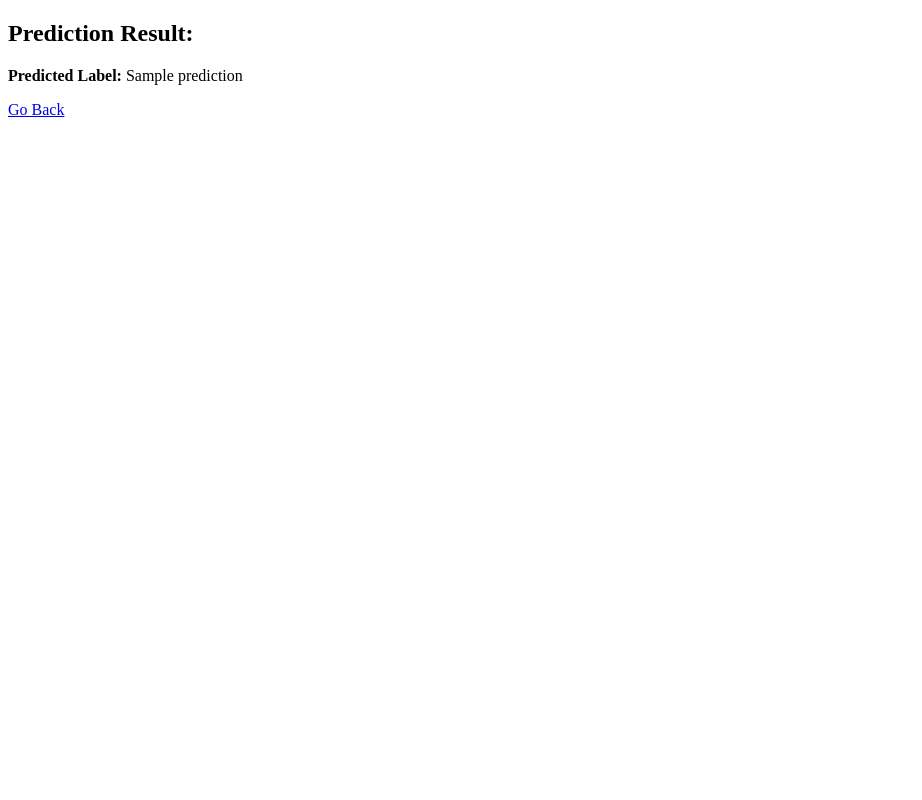
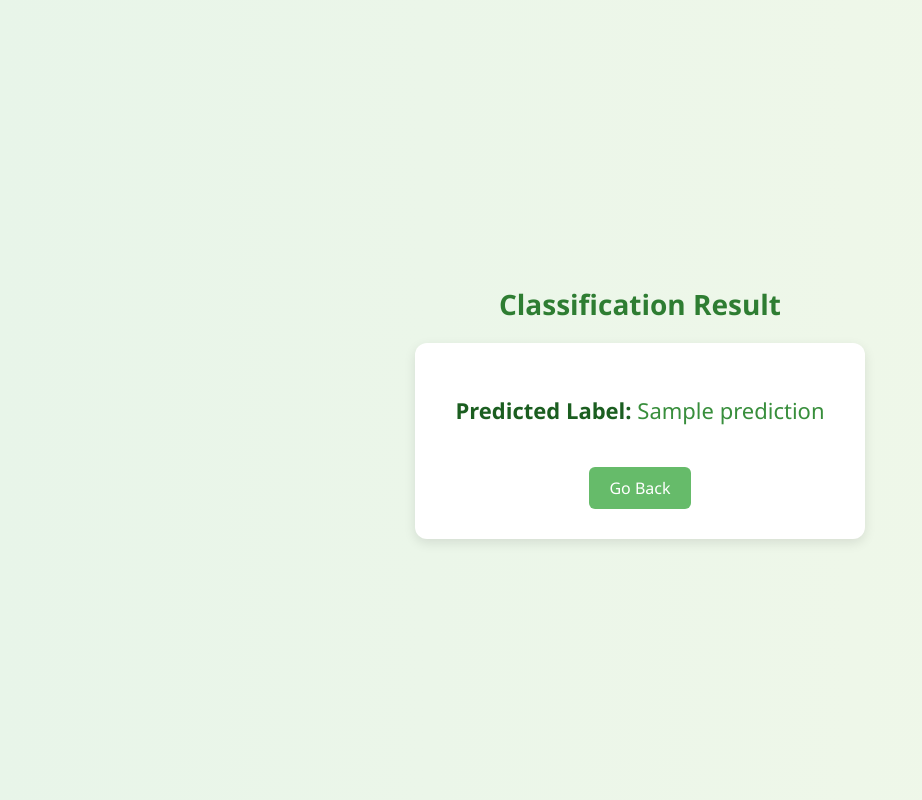
Before and after one commit to lathikasakthivel/naive-bayes-model-flask, a Flask app: template templates/result.html in a window 1280 px wide. Shown: the whole page, without its empty margins (0-922 px from the left). Run offline with Flask 3, Linux system fonts and the light colour scheme; the template is opened without the code that fills it: most values are stand-ins (such as "Sample title", 1, 10 or a date in 2020).

Commit message:
Update result.html

```diff
--- a/templates/result.html
+++ b/templates/result.html
@@ -2,10 +2,78 @@
 <html>
 <head>
     <title>Classification Result</title>
+    <style>
+        body {
+            font-family: 'Segoe UI', sans-serif;
+            background: linear-gradient(to right, #e8f5e9, #f1f8e9);
+            display: flex;
+            flex-direction: column;
+            align-items: center;
+            justify-content: center;
+            height: 100vh;
+            margin: 0;
+        }
+
+        h2 {
+            color: #2e7d32;
+            font-size: 28px;
+            margin-bottom: 20px;
+            animation: fadeInDown 1s ease-in-out;
+        }
+
+        .result-box {
+            background-color: #ffffff;
+            padding: 30px 40px;
+            border-radius: 12px;
+            box-shadow: 0 4px 12px rgba(0,0,0,0.1);
+            text-align: center;
+            animation: fadeIn 1.5s ease-in-out;
+        }
+
+        p {
+            font-size: 22px;
+            color: #388e3c;
+        }
+
+        strong {
+            font-weight: bold;
+            color: #1b5e20;
+        }
+
+        a {
+            display: inline-block;
+            margin-top: 20px;
+            text-decoration: none;
+            background-color: #66bb6a;
+            color: white;
+            padding: 10px 20px;
+            border-radius: 6px;
+            transition: background-color 0.3s ease;
+        }
+
+        a:hover {
+            background-color: #43a047;
+        }
+
+        @keyframes fadeIn {
+            0% { opacity: 0; transform: scale(0.9); }
+            100% { opacity: 1; transform: scale(1); }
+        }
+
+        @keyframes fadeInDown {
+            from { opacity: 0; transform: translateY(-20px); }
+            to { opacity: 1; transform: translateY(0); }
+        }
+    </style>
 </head>
 <body>
-    <h2>Prediction Result:</h2>
-    <p><strong>Predicted Label:</strong> {{ prediction }}</p>
-    <a href="/">Go Back</a>
+
+    <h2>Classification Result</h2>
+
+    <div class="result-box">
+        <p><strong>Predicted Label:</strong> {{ prediction }}</p>
+        <a href="/">Go Back</a>
+    </div>
+
 </body>
 </html>
```
